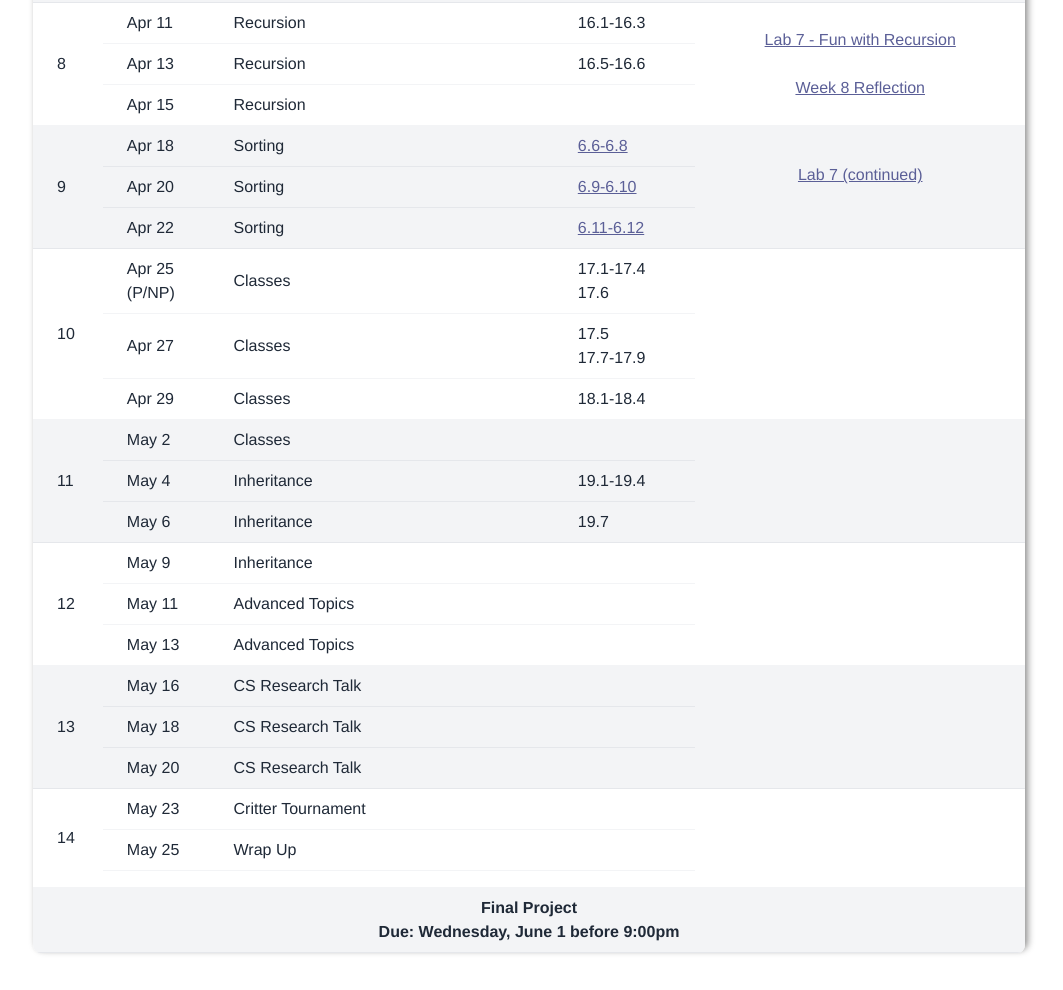
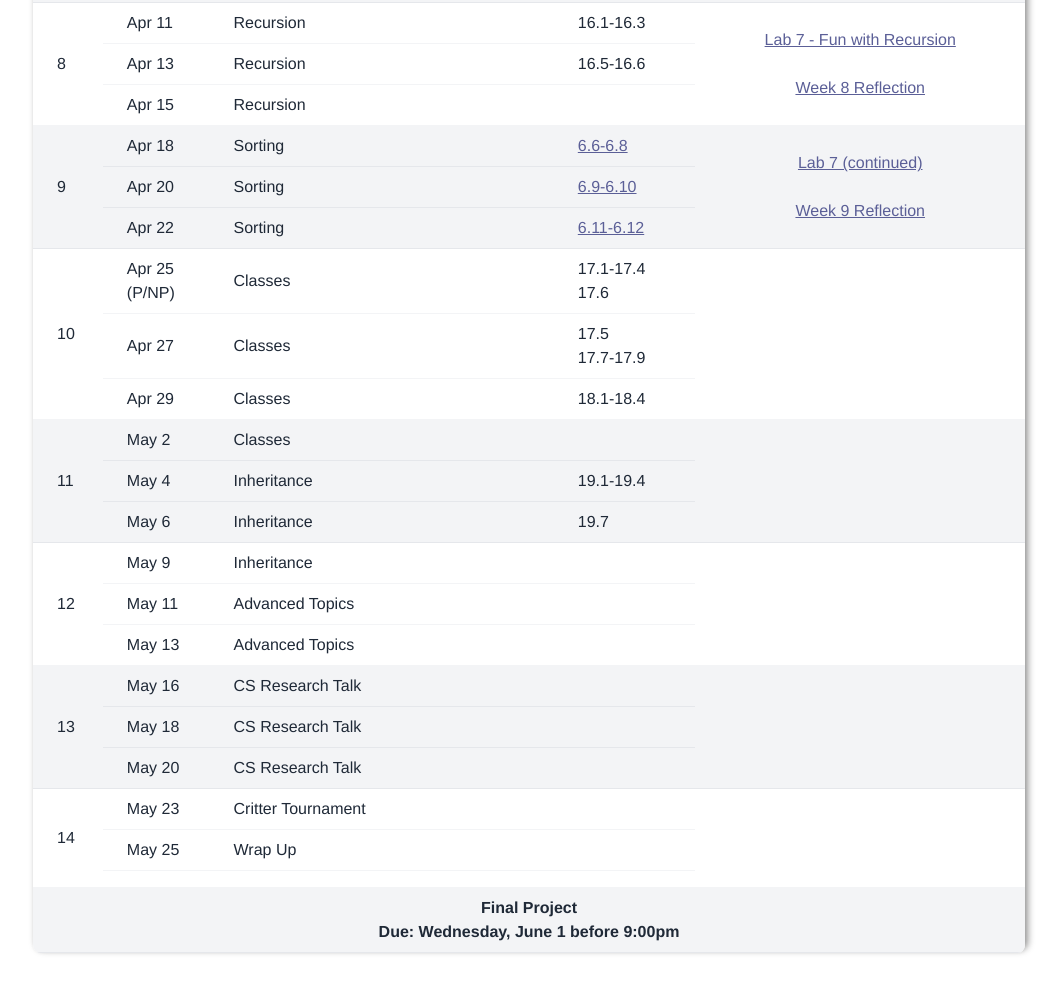
Before and after one commit to brossetti/brossetti.github.io, a plain HTML site: page courses/csci150/spring2022/index.html in a window 1280 px wide. Shown: the part 2327-3317 px from the top of the page, without its empty margins (111-1174 px from the left). Drawn offline with Linux system fonts and the light colour scheme; a web font is replaced by a local one.

Commit message:
added link

```diff
--- a/courses/csci150/spring2022/index.html
+++ b/courses/csci150/spring2022/index.html
@@ -276,7 +276,7 @@
           <td><a href="https://runestone.academy/runestone/books/published/pythonds/SortSearch/toctree.html" target="_blank" rel="noopener noreferrer">6.6-6.8</a></td>
           <td rowspan="3" class="c">
             <a href="https://cs.oberlin.edu/~cs150/lab-7/" target="_blank" rel="noopener noreferrer">Lab 7 (continued)</a><br/><br/>
-            <!-- <a href="https://forms.gle/QpL4EDsirZH92E9c7" target="_blank" rel="noopener noreferrer">Week 9 Reflection</a> -->
+            <a href="https://forms.gle/iaNUQpSZPCiMrcCY7" target="_blank" rel="noopener noreferrer">Week 9 Reflection</a>
           </td>
         </tr>
         <tr>
```
